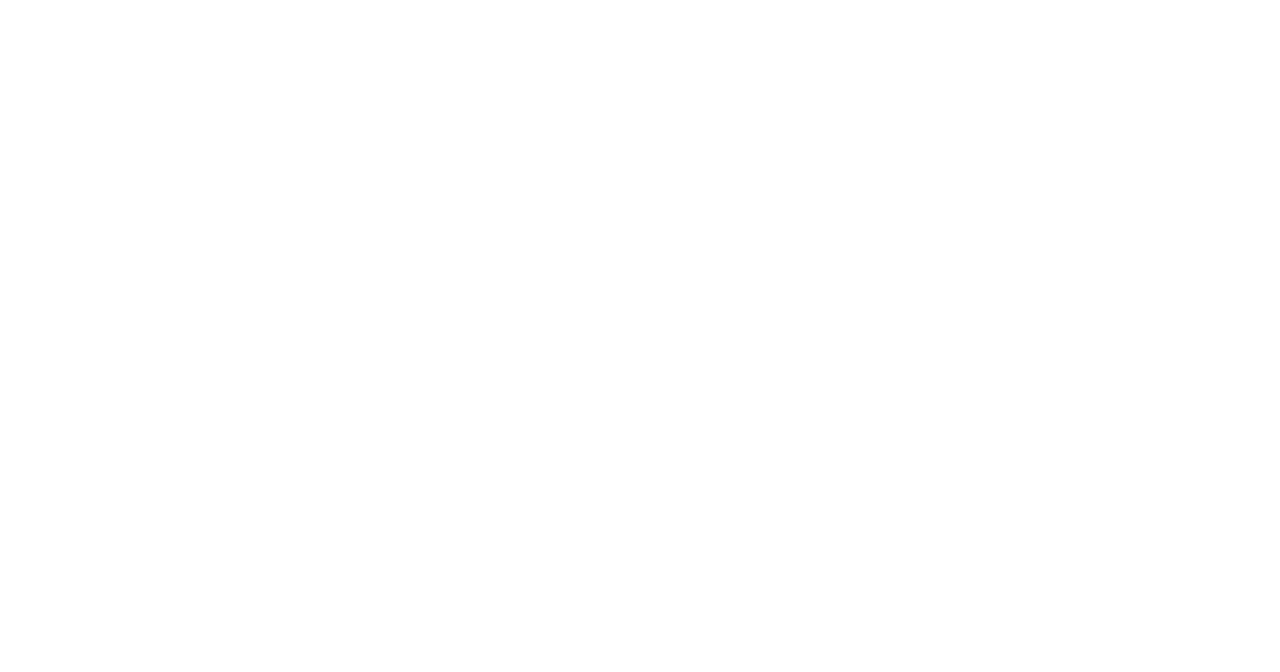
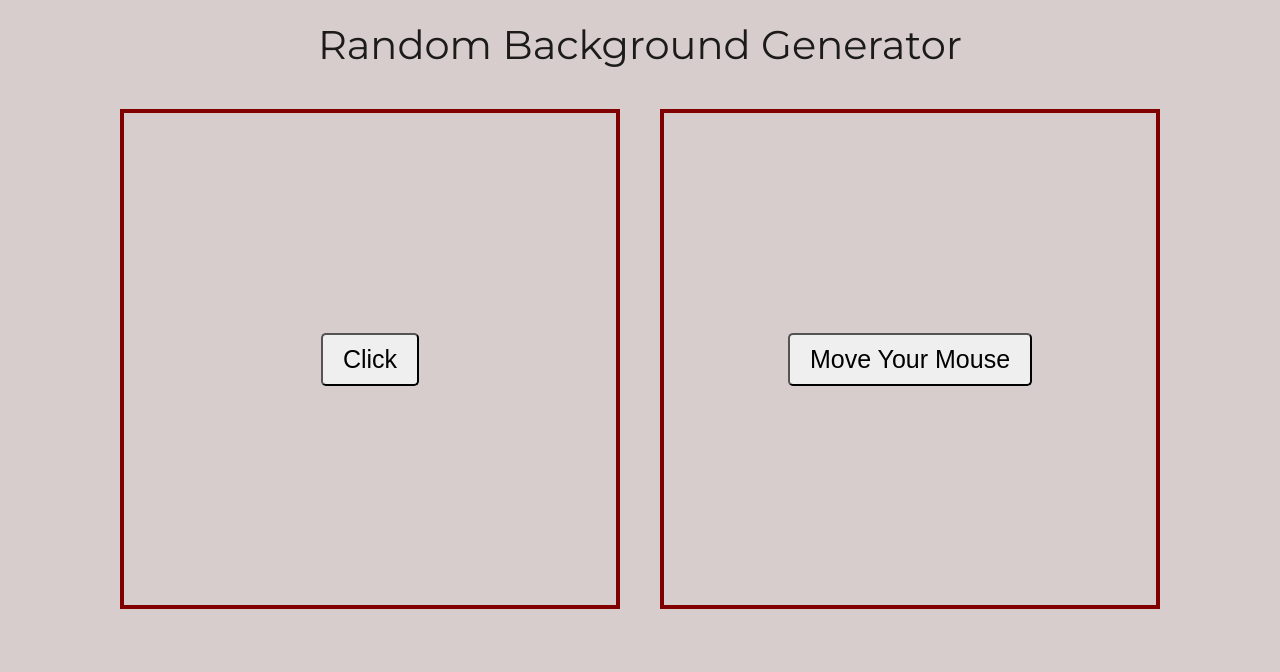
Before and after one commit to aditidubey003/Random-Background-Generator, a website: page Random Color Generator/code/index.html in a window 1280 px wide. Drawn offline with Linux system fonts and the light colour scheme.

Commit message:
completed the UI

```diff
--- a/Random Color Generator/code/index.html
+++ b/Random Color Generator/code/index.html
@@ -13,7 +13,17 @@
     <link rel="stylesheet" href="style.css" />
   </head>
   <body>
-
+    <div class="container">
+      <h1>Random Background Generator</h1>
+       <div class="main">
+        <div class="box">
+          <button class="btn click">Click</button>
+        </div>
+        <div class="box">
+          <button class="btn move-mouse">Move Your Mouse</button>
+        </div>
+       </div>
+    </div>
     <script src="./script.js"></script>
   </body>
 </html>
--- a/Random Color Generator/code/script.js
+++ b/Random Color Generator/code/script.js
@@ -0,0 +1,2 @@
+// let btn1 = document.querySelector('.click')
+// let btn2 = document.querySelector('.move-mouse')
--- a/Random Color Generator/code/style.css
+++ b/Random Color Generator/code/style.css
@@ -35,3 +35,43 @@ img {
 }
 
  /* Custom Style */
+
+ @import url('https://fonts.googleapis.com/css2?family=DM+Serif+Display&family=Inter+Tight:wght@300&family=Karla:wght@200;300&family=Merriweather:wght@300;400&family=Montserrat:ital,wght@0,100;0,200;0,300;0,400;0,500;0,600;0,700;0,900;1,200&family=Open+Sans:ital,wght@0,300;0,400;0,500;1,300;1,400;1,500;1,700&family=Oswald:wght@200;300;600&family=Poppins:wght@100;200;300;400;600&family=Raleway:wght@200;300&family=Roboto+Mono:wght@100;200&family=Roboto:wght@400;500;700;900&display=swap');
+
+body{
+    background-color: rgb(215, 205, 205);
+    color:#1c1b1a ;
+    overflow-x: hidden;
+    font-family: 'Montserrat', sans-serif;
+    box-sizing: border-box;
+}
+.container{
+  max-width: 1400px;
+  margin: 0 auto;
+  padding: 20px 32px;
+}
+
+h1{
+  text-align: center;
+  font-size: 40px;
+}
+
+.main{
+  display: flex;
+  justify-content: center;
+}
+.box{
+  width: 500px;
+  height: 500px;
+  border: 4px solid maroon;
+  margin: 40px 20px;
+  /* text-align: center; */
+  display: flex;
+  align-items: center;
+  justify-content: center;
+}
+.btn{
+  font-size: 25px;
+  padding: 10px 20px ;
+  border-radius: 5px;
+}
```
